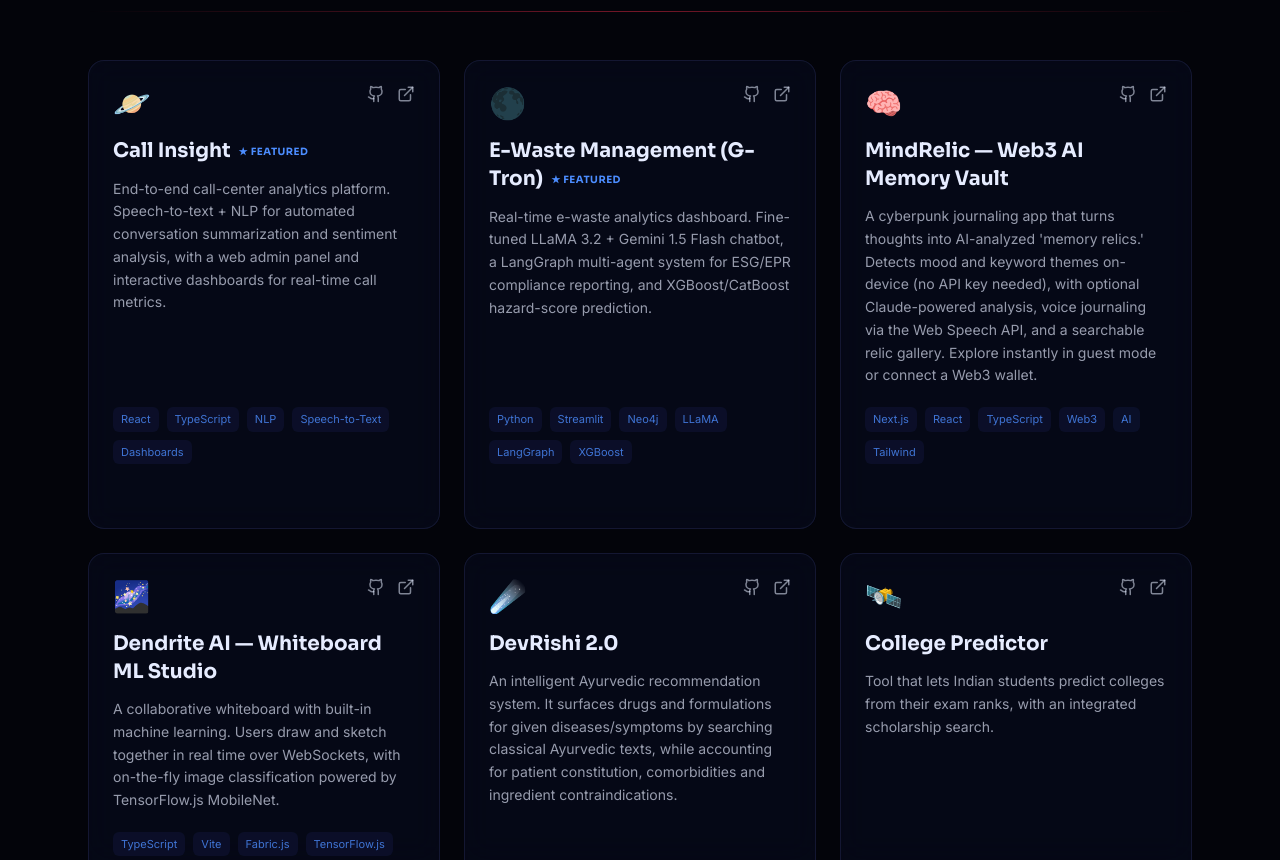
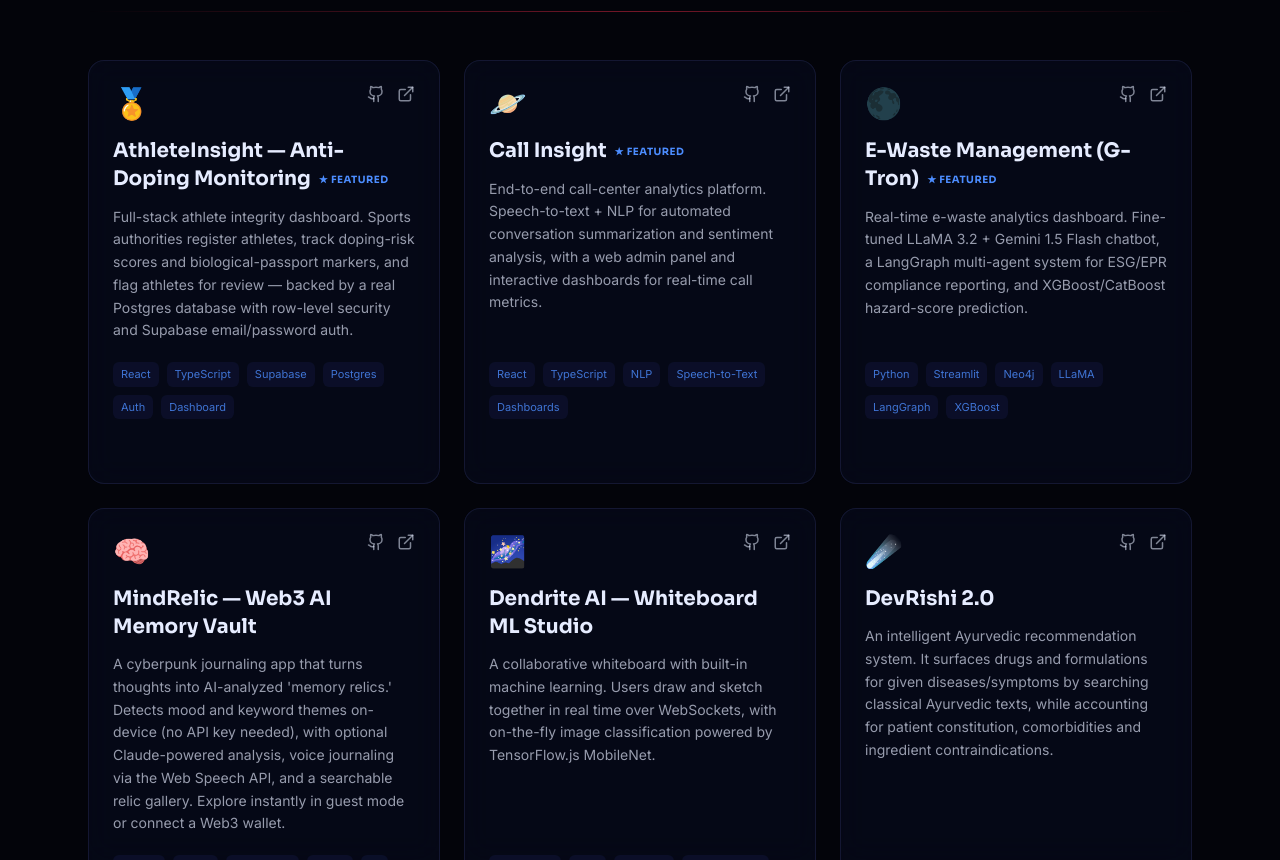
Before and after one commit to marvillage/portfolio3, a Next.js app: page / in a window 1280 px wide. Shown: the part 5760-6620 px from the top of the page. Built offline with nearby package versions, Linux system fonts and the light colour scheme.

Commit message:
Add AthleteInsight — full-stack anti-doping dashboard — to projects
Co-Authored-By: Claude Opus 4.8 (1M context) <noreply@anthropic.com>

```diff
--- a/data/projects.ts
+++ b/data/projects.ts
@@ -11,6 +11,16 @@ export type Project = {
 
 // Edit freely — each project renders as a card. `featured: true` cards show first.
 export const projects: Project[] = [
+  {
+    title: "AthleteInsight — Anti-Doping Monitoring",
+    blurb:
+      "Full-stack athlete integrity dashboard. Sports authorities register athletes, track doping-risk scores and biological-passport markers, and flag athletes for review — backed by a real Postgres database with row-level security and Supabase email/password auth.",
+    tags: ["React", "TypeScript", "Supabase", "Postgres", "Auth", "Dashboard"],
+    github: "https://github.com/marvillage/AthleteInsight",
+    live: "https://athlete-insight-gamma.vercel.app",
+    planet: "🏅",
+    featured: true,
+  },
   {
     title: "Call Insight",
     blurb:
```
